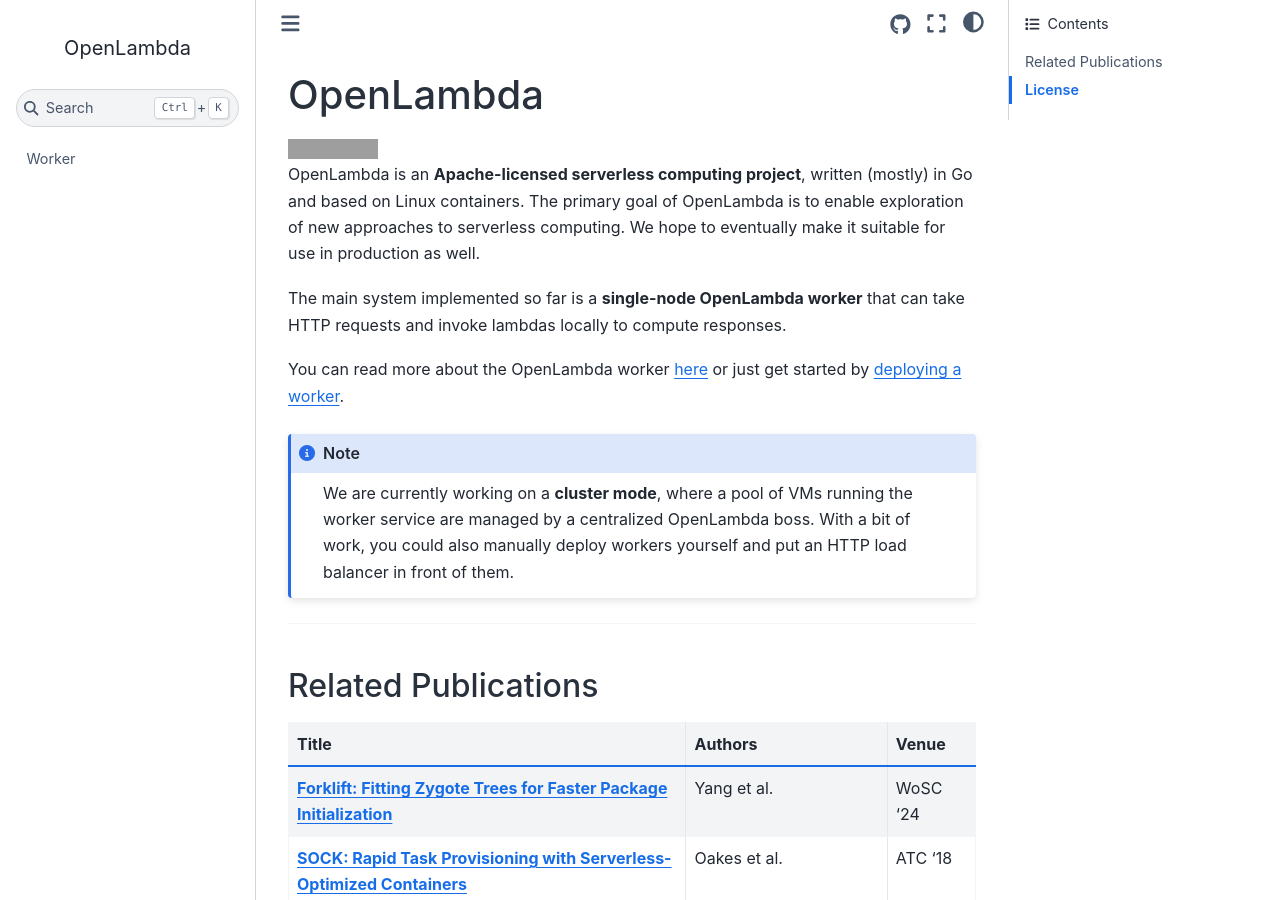
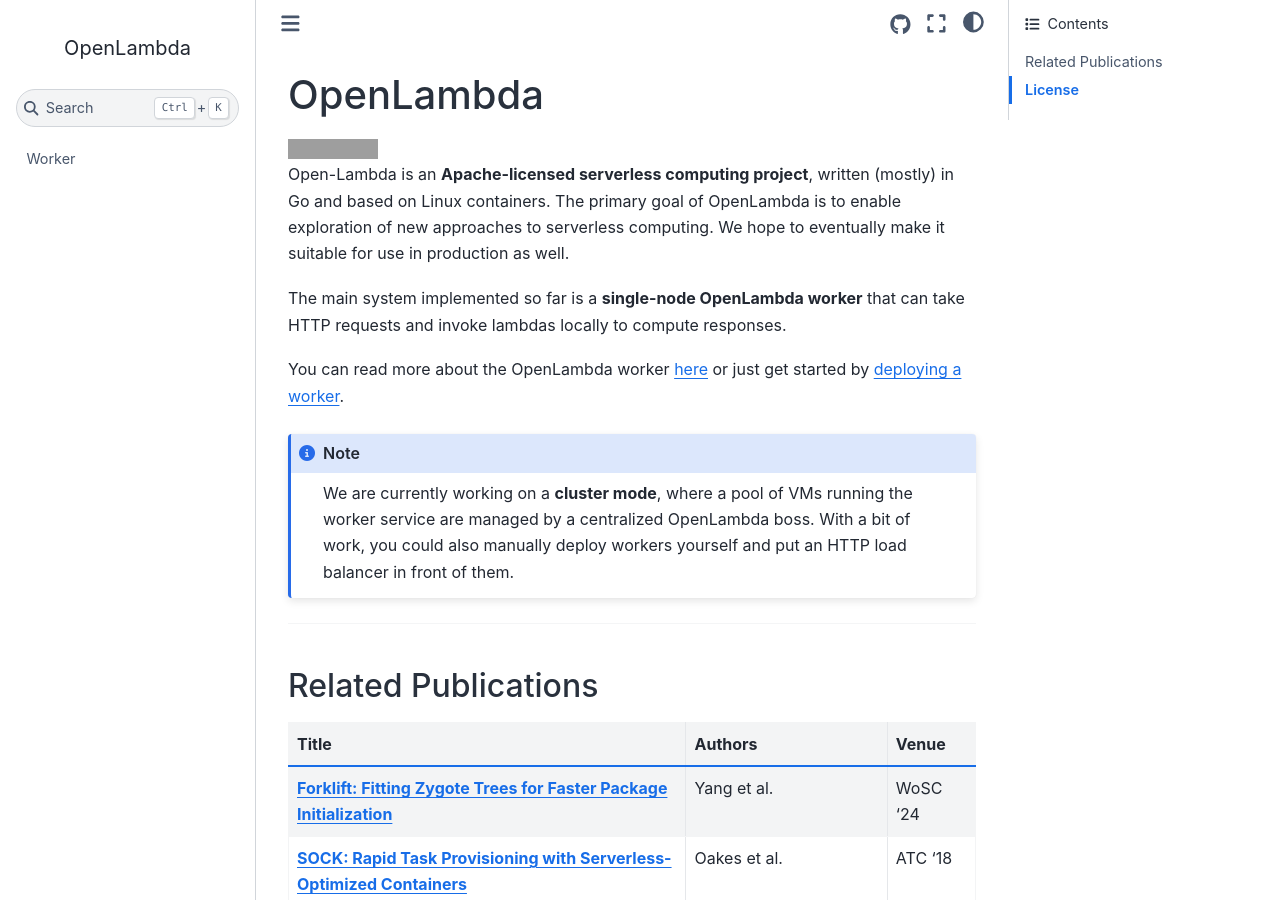
Before and after one commit to open-lambda/open-lambda.github.io, a Jupyter Book: the page built from index.md, in a window 1280 px wide and 900 px high. Built offline with Jupyter Book 1.0.4 settings and Sphinx 7.4.7 and the Sphinx Book theme 1.1.4, drawn with Linux system fonts in a browser that asks for light colours; grey boxes are pictures that could not be loaded.

Commit message:
Add technical documentation

````diff
--- a/index.md
+++ b/index.md
@@ -12,7 +12,7 @@ myst:
 :target: https://opensource.org/licenses/Apache-2.0
 ```
 
-OpenLambda is an **Apache-licensed serverless computing project**, written (mostly) in Go
+Open-Lambda is an **Apache-licensed serverless computing project**, written (mostly) in Go
 and based on Linux containers. The primary goal of OpenLambda is to enable exploration of
 new approaches to serverless computing. We hope to eventually make it suitable for use in
 production as well.
````
